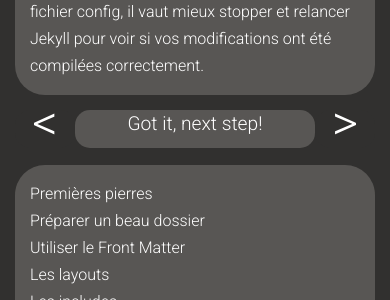
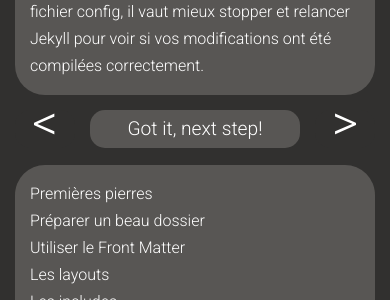
Before and after one commit to OceaneRFT/jekyll-starter, a Jekyll site: the page built from _tutoriels/tuto110-collecperso.md, in a window 390 px wide. Shown: the part 1589-1889 px from the top of the page. Built offline with Jekyll 4.4.1, drawn with Linux system fonts in a browser that asks for light colours; comment, search, counter and statistics services are not loaded.

Commit message:
finalisation

```diff
--- a/_includes/previous-next.html
+++ b/_includes/previous-next.html
@@ -29,7 +29,7 @@
           <span class="label">Précédent</span>
         </div>
       </a>
-      <a class="col-8 col-md-5 validate btn-nav" href="{{ next_url | relative_url }}" onclick="validate()">
+      <a class="col-7 col-md-5 validate btn-nav" href="{{ next_url | relative_url }}" onclick="validate()">
         <div class="content-nav-nav-button">
           <span class="label">Got it, next step!</span>
         </div>
--- a/_sass/_variables.scss
+++ b/_sass/_variables.scss
@@ -44,7 +44,9 @@
 @mixin bouton-content-footer {
     @include theme;
     border-radius: 15px;
-    text-align: center;
+    display: flex;
+    justify-content: center;
+    align-items: center;
     @content;
 }
 
```
Also changed, not shown: assets/images/logo1.svg, assets/images/logo2.svg.
